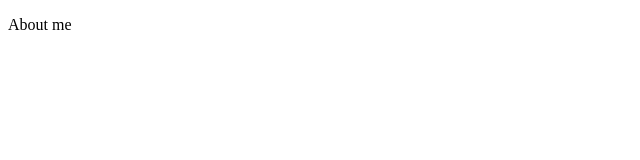
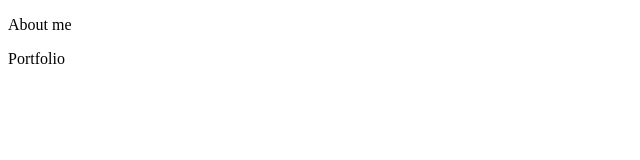
Before and after one commit to erik-al/portfolio-2, a plain HTML site: page index.html in a window 1280 px wide. Shown: the full height of the page, 0-640 px from the left. Drawn offline with Linux system fonts and the light colour scheme.

Commit message:
Portfolio terminado

```diff
--- a/index.html
+++ b/index.html
@@ -12,5 +12,10 @@
             About me
         </p>
     </section>
+    <section>
+        <p>
+            Portfolio
+        </p>
+    </section>
 </body>
 </html>
```
